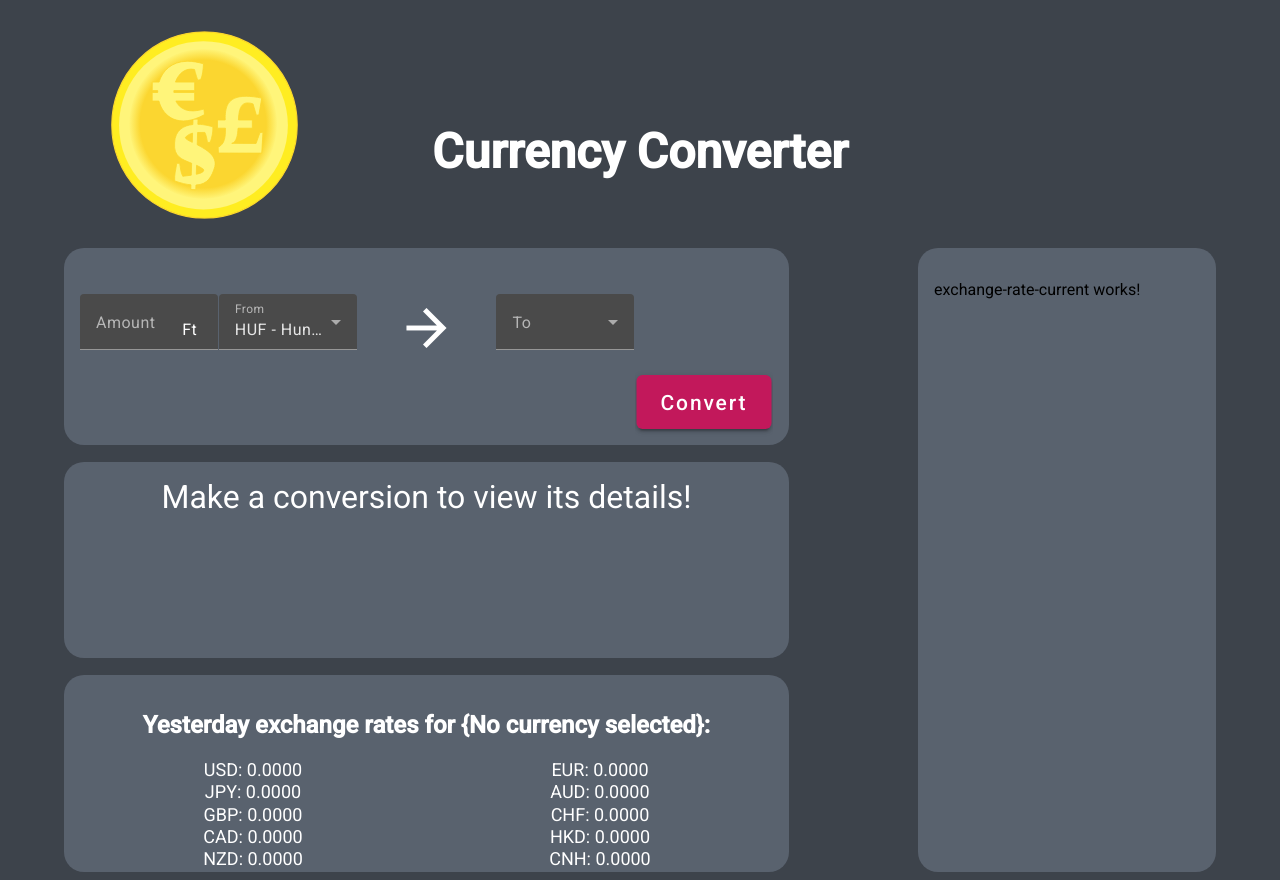
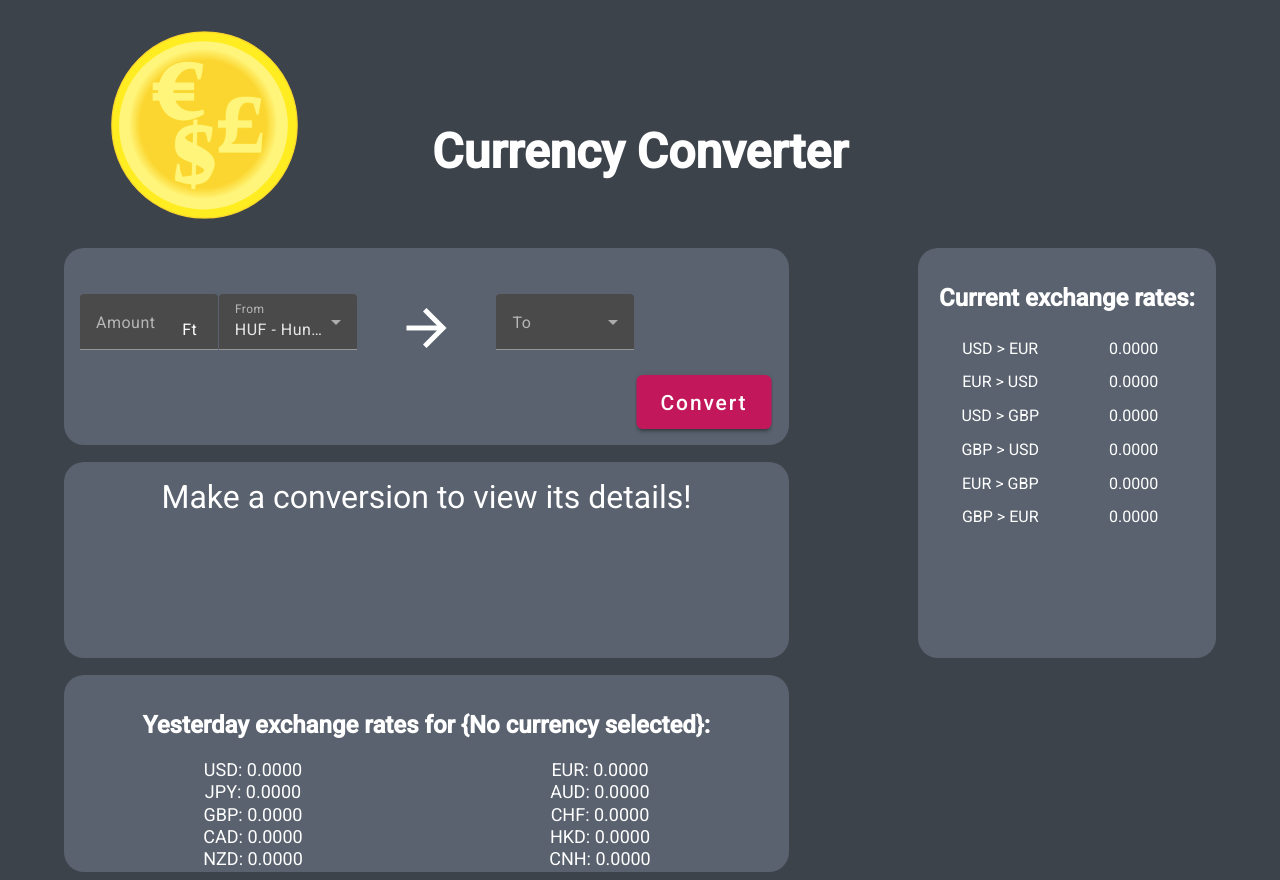
Before and after one commit to Taxus-max/Currency-Converter, an Angular app: page / in a window 1280 px wide. Built offline with nearby package versions, Linux system fonts and the light colour scheme.

Commit message:
Create a component to display current rates

```diff
--- a/src/app/app.component.html
+++ b/src/app/app.component.html
@@ -10,7 +10,7 @@
       <app-exchange/>
     </div>
   </mat-grid-tile>
-  <mat-grid-tile  colspan="2" rowspan="6">
+  <mat-grid-tile  colspan="2" rowspan="4">
     <div class="side-box">
       <app-exchange-rate-current/>
     </div>
--- a/src/app/exchange-rate-current/exchange-rate-current.component.css
+++ b/src/app/exchange-rate-current/exchange-rate-current.component.css
@@ -0,0 +1,7 @@
+.side-box{
+  color: white;
+}
+
+.title-box{
+  text-align: center;
+}
--- a/src/app/exchange-rate-current/exchange-rate-current.component.html
+++ b/src/app/exchange-rate-current/exchange-rate-current.component.html
@@ -1 +1,43 @@
-<p>exchange-rate-current works!</p>
+<div class="side-box">
+  <div class="title-box">
+    <h2>Current exchange rates:</h2>
+  </div>
+  <mat-grid-list cols="2" rowHeight="4:1">
+    <mat-grid-tile>
+      USD > EUR
+    </mat-grid-tile>
+    <mat-grid-tile>
+      {{currentExchangeRates.usdToEur.toFixed(4)}}
+    </mat-grid-tile>
+    <mat-grid-tile>
+      EUR > USD
+    </mat-grid-tile>
+    <mat-grid-tile>
+      {{currentExchangeRates.eurToUsd.toFixed(4)}}
+    </mat-grid-tile>
+    <mat-grid-tile>
+      USD > GBP
+    </mat-grid-tile>
+    <mat-grid-tile>
+      {{currentExchangeRates.usdTogbp.toFixed(4)}}
+    </mat-grid-tile>
+    <mat-grid-tile>
+      GBP > USD
+    </mat-grid-tile>
+    <mat-grid-tile>
+      {{currentExchangeRates.gbpTousd.toFixed(4)}}
+    </mat-grid-tile>
+    <mat-grid-tile>
+      EUR > GBP
+    </mat-grid-tile>
+    <mat-grid-tile>
+      {{currentExchangeRates.eurTogbp.toFixed(4)}}
+    </mat-grid-tile>
+    <mat-grid-tile>
+      GBP > EUR
+    </mat-grid-tile>
+    <mat-grid-tile>
+      {{currentExchangeRates.gbpToEur.toFixed(4)}}
+    </mat-grid-tile>
+  </mat-grid-list>
+</div>
--- a/src/app/exchange-rate-current/exchange-rate-current.component.ts
+++ b/src/app/exchange-rate-current/exchange-rate-current.component.ts
@@ -1,12 +1,32 @@
 import { Component } from '@angular/core';
+import {MatGridList, MatGridTile} from "@angular/material/grid-list";
+
+interface currentExchangeRates{
+  usdToEur: number,
+  eurToUsd: number,
+  usdTogbp: number,
+  gbpTousd: number,
+  eurTogbp: number,
+  gbpToEur: number,
+}
 
 @Component({
   selector: 'app-exchange-rate-current',
   standalone: true,
-  imports: [],
+  imports: [
+    MatGridTile,
+    MatGridList
+  ],
   templateUrl: './exchange-rate-current.component.html',
   styleUrl: './exchange-rate-current.component.css'
 })
 export class ExchangeRateCurrentComponent {
-
+  currentExchangeRates: currentExchangeRates = {
+    usdToEur: 0,
+    eurToUsd: 0,
+    usdTogbp: 0,
+    gbpTousd: 0,
+    eurTogbp: 0,
+    gbpToEur: 0,
+  }
 }
```
